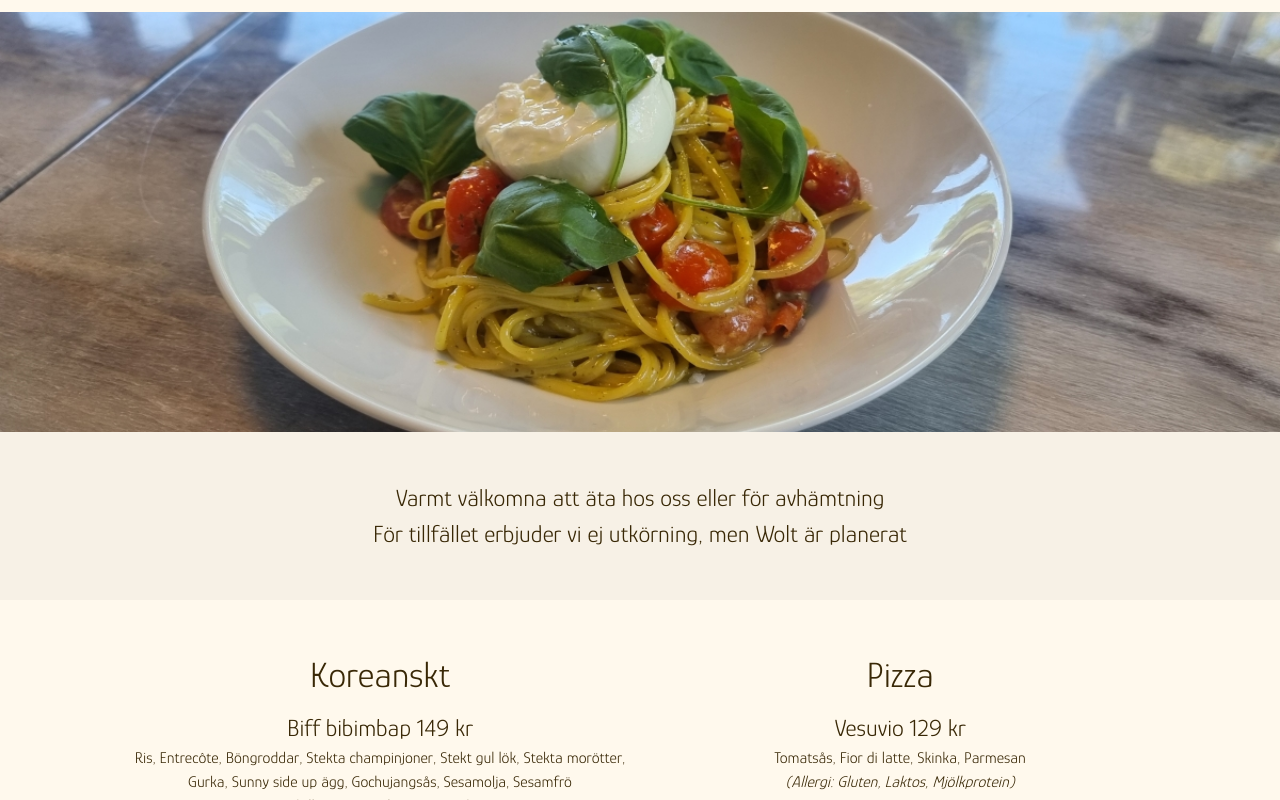
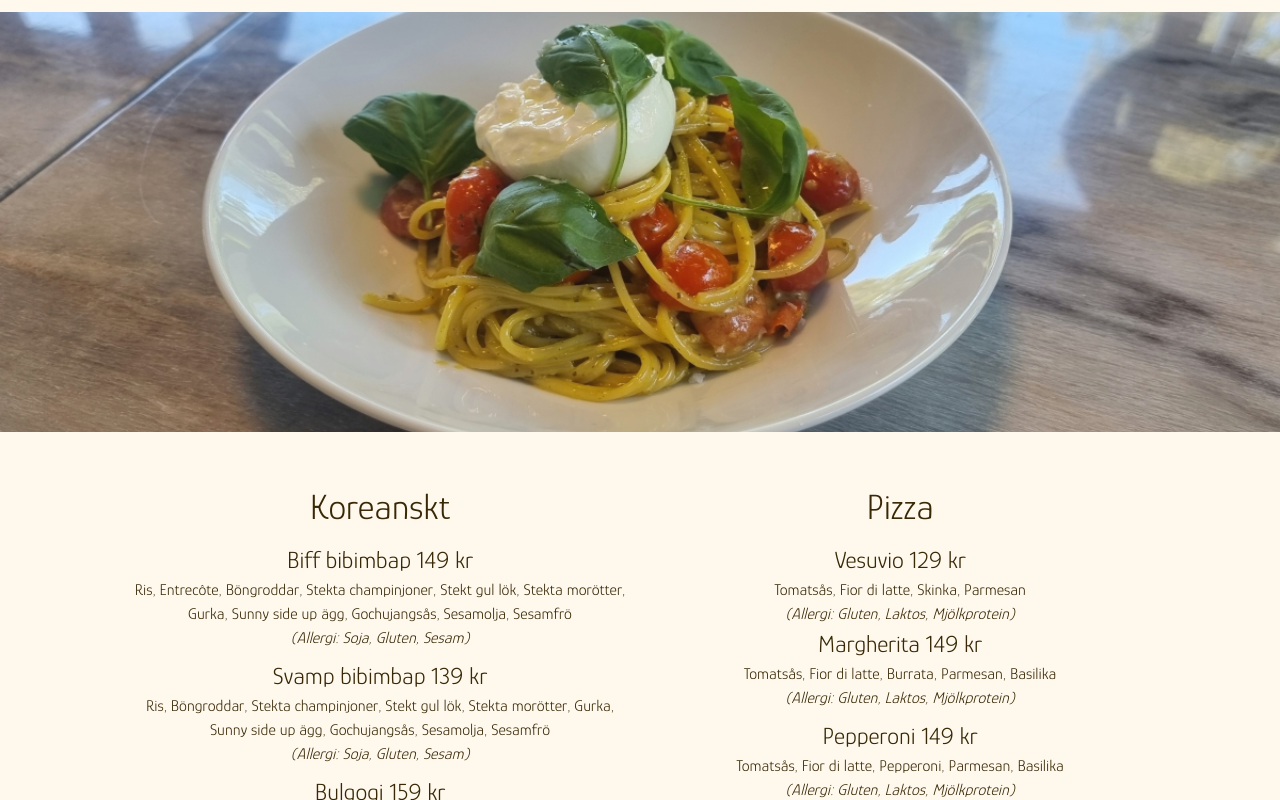
Before and after one commit to Woori-AB/website, a Next.js app: page / in a window 1280 px wide. Shown: the part 696-1496 px from the top of the page. Built offline with nearby package versions, Linux system fonts and the light colour scheme; a web font is replaced by a local one.

Commit message:
remove info section

```diff
--- a/src/app/page.tsx
+++ b/src/app/page.tsx
@@ -165,6 +165,7 @@ export default function Home() {
           </AnimatePresence>
         </div>
       </section>
+      <div className="hidden">
         <section id="info" className="flex justify-center py-12 bg-black/3">
           <div className="container max-w-screen-lg">
             <motion.div
@@ -174,14 +175,12 @@ export default function Home() {
               viewport={{ once: true }}
             >
               <div className="flex flex-col items-center text-center">
-              <h2>Varmt välkomna att äta hos oss eller för avhämtning</h2>
-              <h2>
-                För tillfället erbjuder vi ej utkörning, men Wolt är planerat
-              </h2>
+                <h2>Information</h2>
               </div>
             </motion.div>
           </div>
         </section>
+      </div>
       <section id="menu" className="flex justify-center py-12">
         <div className="container max-w-screen-lg grid md:grid-cols-2 xs:grid-cols-2 gap-4 items-stretch">
           <motion.div
```
Also changed, not shown: src/components/WoltLogo.tsx (+7 -3 lines). Lines whose indentation alone changed are shown as unchanged.
